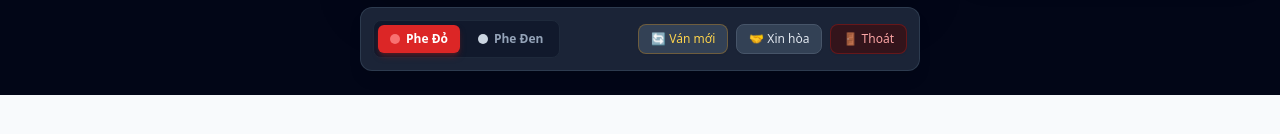
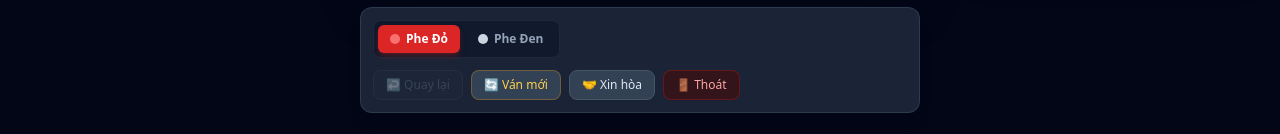
Before and after one commit to LixusThinh/xiangqi-arena, a Next.js app in the folder apps/web/: page / in a window 1280 px wide. Shown: the part 723-857 px from the top of the page. Before the commit the page ends 818 px from the top, so only its background shows below. Built offline with nearby package versions, Linux system fonts and the light colour scheme.

Commit message:
feat(web): add undo move button to MatchControls [XQA-42]

```diff
--- a/apps/web/components/MatchControls.tsx
+++ b/apps/web/components/MatchControls.tsx
@@ -9,6 +9,8 @@ export interface MatchControlsProps {
   onNewGame: () => void;
   onOfferDraw: () => void;
   onLeaveRoom: () => void;
+  onUndoMove?: () => void;
+  canUndo?: boolean;
   className?: string;
 }
 
@@ -18,6 +20,8 @@ export default function MatchControls({
   onNewGame,
   onOfferDraw,
   onLeaveRoom,
+  onUndoMove,
+  canUndo = false,
   className = '',
 }: MatchControlsProps) {
   return (
@@ -56,6 +60,18 @@ export default function MatchControls({
       <div className="flex items-center gap-2">
         <button
           type="button"
+          disabled={!canUndo}
+          onClick={onUndoMove}
+          className={`px-3 py-1.5 text-xs font-medium rounded-lg transition-colors shadow-sm ${
+            canUndo
+              ? 'bg-slate-700 hover:bg-slate-600 text-sky-300 border border-sky-500/30'
+              : 'opacity-40 cursor-not-allowed bg-slate-800 text-slate-500 border border-slate-700'
+          }`}
+        >
+          ↩️ Quay lại
+        </button>
+        <button
+          type="button"
           onClick={onNewGame}
           className="px-3 py-1.5 text-xs font-medium rounded-lg bg-slate-700 hover:bg-slate-600 text-amber-300 border border-amber-500/30 transition-colors shadow-sm"
         >
```
Also changed, not shown: 1 other file (tests, documents, lock files or other folders).
